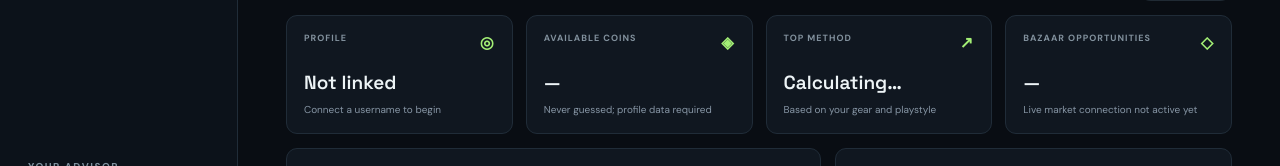
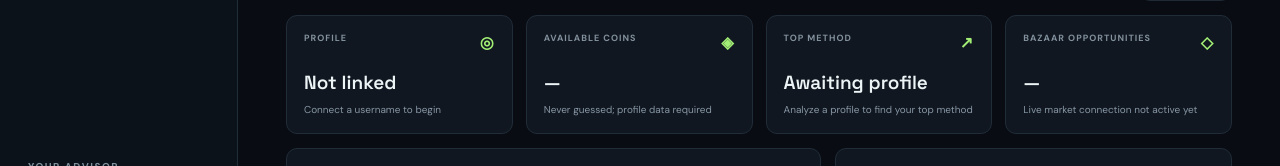
Before and after one commit to CoolerStarfish0/skyprofit, a plain HTML site: page index.html in a window 1280 px wide. Shown: the part 484-650 px from the top of the page. Drawn offline with Linux system fonts and the light colour scheme.

Commit message:
Replace stuck calculating label with awaiting profile state

```diff
--- a/index.html
+++ b/index.html
@@ -40,7 +40,7 @@
       <section class="stat-grid">
         <article class="stat-card"><div class="stat-top"><span>PROFILE</span><span class="stat-symbol">◎</span></div><strong class="stat-value">Not linked</strong><small>Connect a username to begin</small></article>
         <article class="stat-card"><div class="stat-top"><span>AVAILABLE COINS</span><span class="stat-symbol">◈</span></div><strong class="stat-value">—</strong><small>Never guessed; profile data required</small></article>
-        <article class="stat-card"><div class="stat-top"><span>TOP METHOD</span><span class="stat-symbol">↗</span></div><strong class="stat-value">Calculating…</strong><small>Based on your gear and playstyle</small></article>
+        <article class="stat-card"><div class="stat-top"><span>TOP METHOD</span><span class="stat-symbol">↗</span></div><strong class="stat-value">Awaiting profile</strong><small>Analyze a profile to find your top method</small></article>
         <article class="stat-card"><div class="stat-top"><span>BAZAAR OPPORTUNITIES</span><span class="stat-symbol">◇</span></div><strong class="stat-value">—</strong><small>Live market connection not active yet</small></article>
       </section>
       <section class="content-grid">
```
